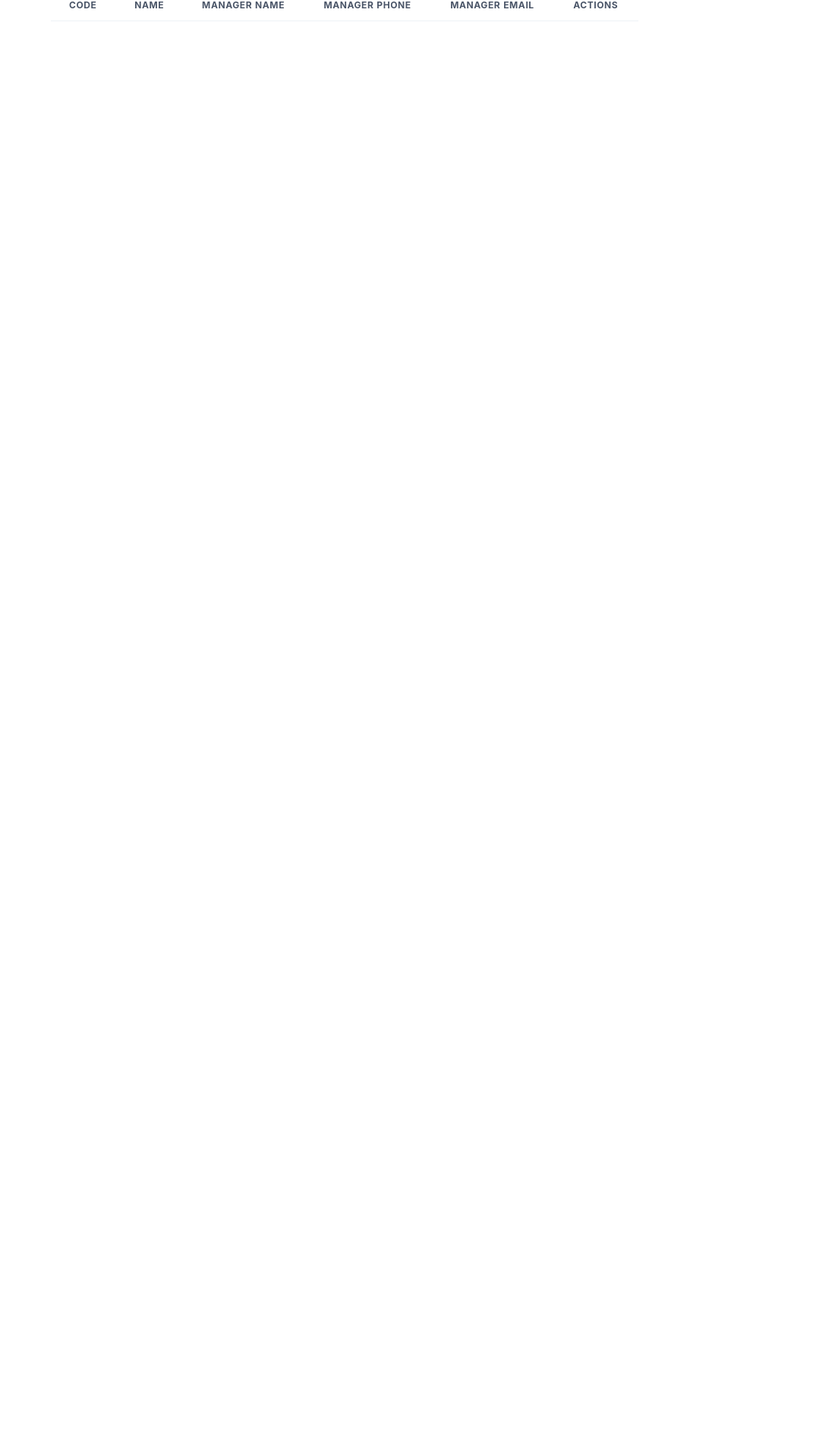
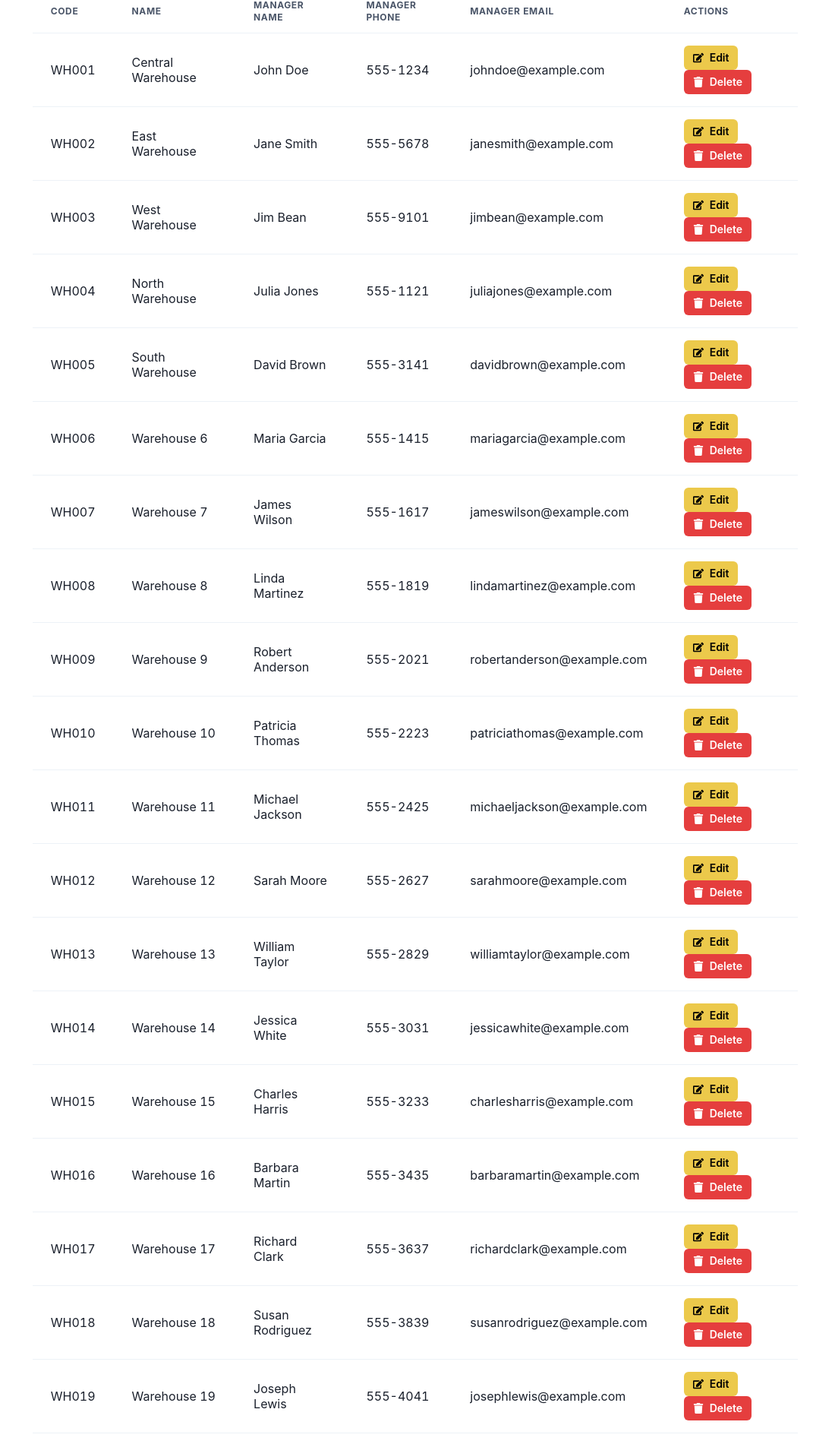
Before and after one commit to GPT-Engineer-App/inventory-management-system, a React (Vite) app: page /warehouses in a window 1280 px wide. Shown: the part 628-2529 px from the top of the page at 76% size, without its empty margins (209-1280 px from the left). Before the commit the page ends 800 px from the top, so only its background shows below. Built offline with nearby package versions, Linux system fonts and the light colour scheme.

Commit message:
input 20 Warehouse   fake data
Added fake data for 20 warehouses to the `WarehouseManagement` component's `useState` hook.

```diff
--- a/src/pages/WarehouseManagement.jsx
+++ b/src/pages/WarehouseManagement.jsx
@@ -3,7 +3,28 @@ import { Box, VStack, Heading, Text, FormControl, FormLabel, Input, Button, Tabl
 import { FaEdit, FaTrash } from "react-icons/fa";
 
 const WarehouseManagement = () => {
-  const [warehouses, setWarehouses] = useState([]);
+  const [warehouses, setWarehouses] = useState([
+    { warehouseCode: "WH001", warehouseName: "Central Warehouse", warehouseAddress: "1234 Central St", managerName: "John Doe", managerPhone: "555-1234", managerEmail: "johndoe@example.com" },
+    { warehouseCode: "WH002", warehouseName: "East Warehouse", warehouseAddress: "5678 East Ave", managerName: "Jane Smith", managerPhone: "555-5678", managerEmail: "janesmith@example.com" },
+    { warehouseCode: "WH003", warehouseName: "West Warehouse", warehouseAddress: "9101 West Blvd", managerName: "Jim Bean", managerPhone: "555-9101", managerEmail: "jimbean@example.com" },
+    { warehouseCode: "WH004", warehouseName: "North Warehouse", warehouseAddress: "1121 North Rd", managerName: "Julia Jones", managerPhone: "555-1121", managerEmail: "juliajones@example.com" },
+    { warehouseCode: "WH005", warehouseName: "South Warehouse", warehouseAddress: "3141 South St", managerName: "David Brown", managerPhone: "555-3141", managerEmail: "davidbrown@example.com" },
+    { warehouseCode: "WH006", warehouseName: "Warehouse 6", warehouseAddress: "1415 Six St", managerName: "Maria Garcia", managerPhone: "555-1415", managerEmail: "mariagarcia@example.com" },
+    { warehouseCode: "WH007", warehouseName: "Warehouse 7", warehouseAddress: "1617 Seven Ave", managerName: "James Wilson", managerPhone: "555-1617", managerEmail: "jameswilson@example.com" },
+    { warehouseCode: "WH008", warehouseName: "Warehouse 8", warehouseAddress: "1819 Eight Blvd", managerName: "Linda Martinez", managerPhone: "555-1819", managerEmail: "lindamartinez@example.com" },
+    { warehouseCode: "WH009", warehouseName: "Warehouse 9", warehouseAddress: "2021 Nine Rd", managerName: "Robert Anderson", managerPhone: "555-2021", managerEmail: "robertanderson@example.com" },
+    { warehouseCode: "WH010", warehouseName: "Warehouse 10", warehouseAddress: "2223 Ten St", managerName: "Patricia Thomas", managerPhone: "555-2223", managerEmail: "patriciathomas@example.com" },
+    { warehouseCode: "WH011", warehouseName: "Warehouse 11", warehouseAddress: "2425 Eleven Ave", managerName: "Michael Jackson", managerPhone: "555-2425", managerEmail: "michaeljackson@example.com" },
+    { warehouseCode: "WH012", warehouseName: "Warehouse 12", warehouseAddress: "2627 Twelve Blvd", managerName: "Sarah Moore", managerPhone: "555-2627", managerEmail: "sarahmoore@example.com" },
+    { warehouseCode: "WH013", warehouseName: "Warehouse 13", warehouseAddress: "2829 Thirteen Rd", managerName: "William Taylor", managerPhone: "555-2829", managerEmail: "williamtaylor@example.com" },
+    { warehouseCode: "WH014", warehouseName: "Warehouse 14", warehouseAddress: "3031 Fourteen St", managerName: "Jessica White", managerPhone: "555-3031", managerEmail: "jessicawhite@example.com" },
+    { warehouseCode: "WH015", warehouseName: "Warehouse 15", warehouseAddress: "3233 Fifteen Ave", managerName: "Charles Harris", managerPhone: "555-3233", managerEmail: "charlesharris@example.com" },
+    { warehouseCode: "WH016", warehouseName: "Warehouse 16", warehouseAddress: "3435 Sixteen Blvd", managerName: "Barbara Martin", managerPhone: "555-3435", managerEmail: "barbaramartin@example.com" },
+    { warehouseCode: "WH017", warehouseName: "Warehouse 17", warehouseAddress: "3637 Seventeen Rd", managerName: "Richard Clark", managerPhone: "555-3637", managerEmail: "richardclark@example.com" },
+    { warehouseCode: "WH018", warehouseName: "Warehouse 18", warehouseAddress: "3839 Eighteen St", managerName: "Susan Rodriguez", managerPhone: "555-3839", managerEmail: "susanrodriguez@example.com" },
+    { warehouseCode: "WH019", warehouseName: "Warehouse 19", warehouseAddress: "4041 Nineteen Ave", managerName: "Joseph Lewis", managerPhone: "555-4041", managerEmail: "josephlewis@example.com" },
+    { warehouseCode: "WH020", warehouseName: "Warehouse 20", warehouseAddress: "4243 Twenty Blvd", managerName: "Margaret Lee", managerPhone: "555-4243", managerEmail: "margaretlee@example.com" },
+  ]);
   const [newWarehouse, setNewWarehouse] = useState({
     warehouseCode: "",
     warehouseName: "",
```
